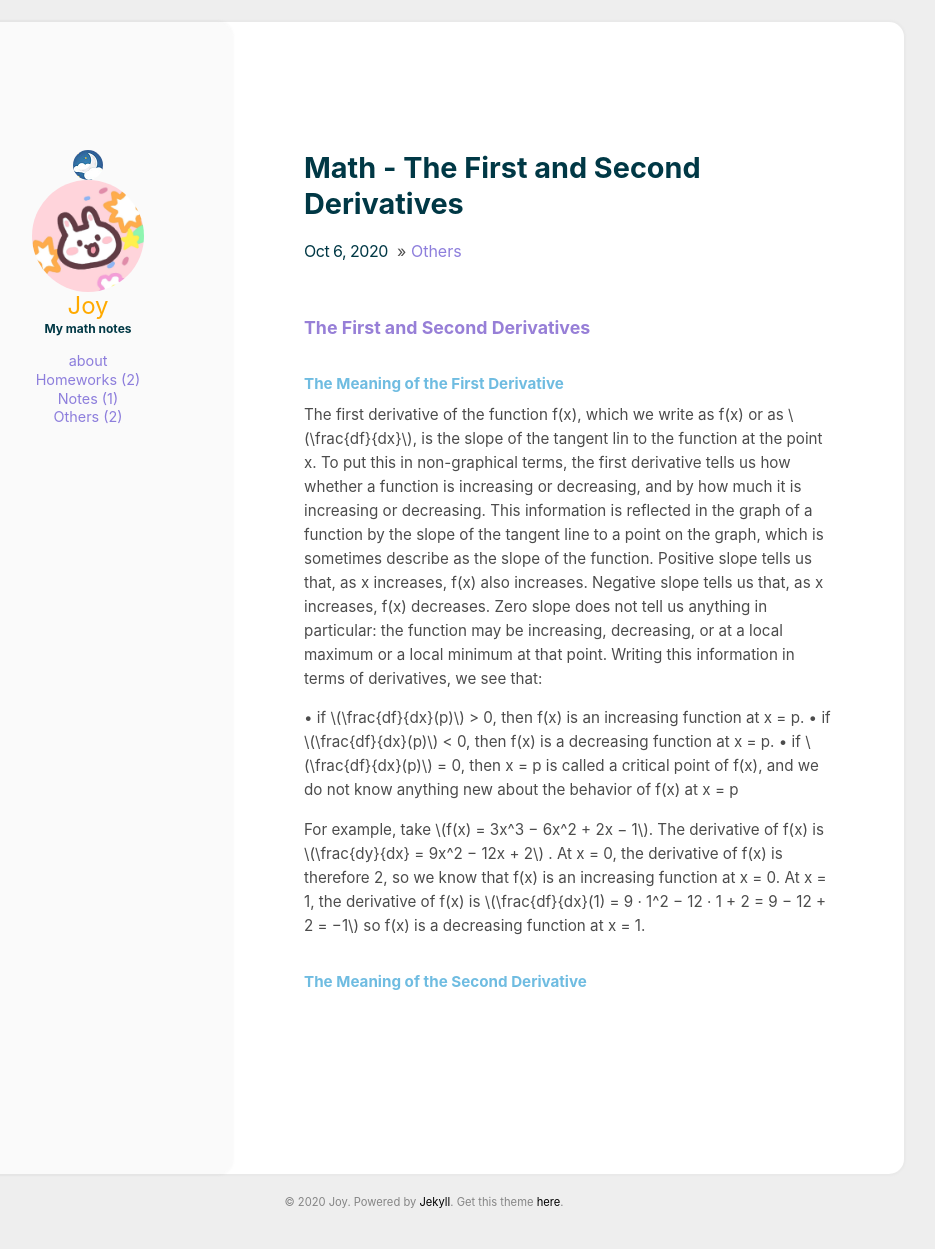
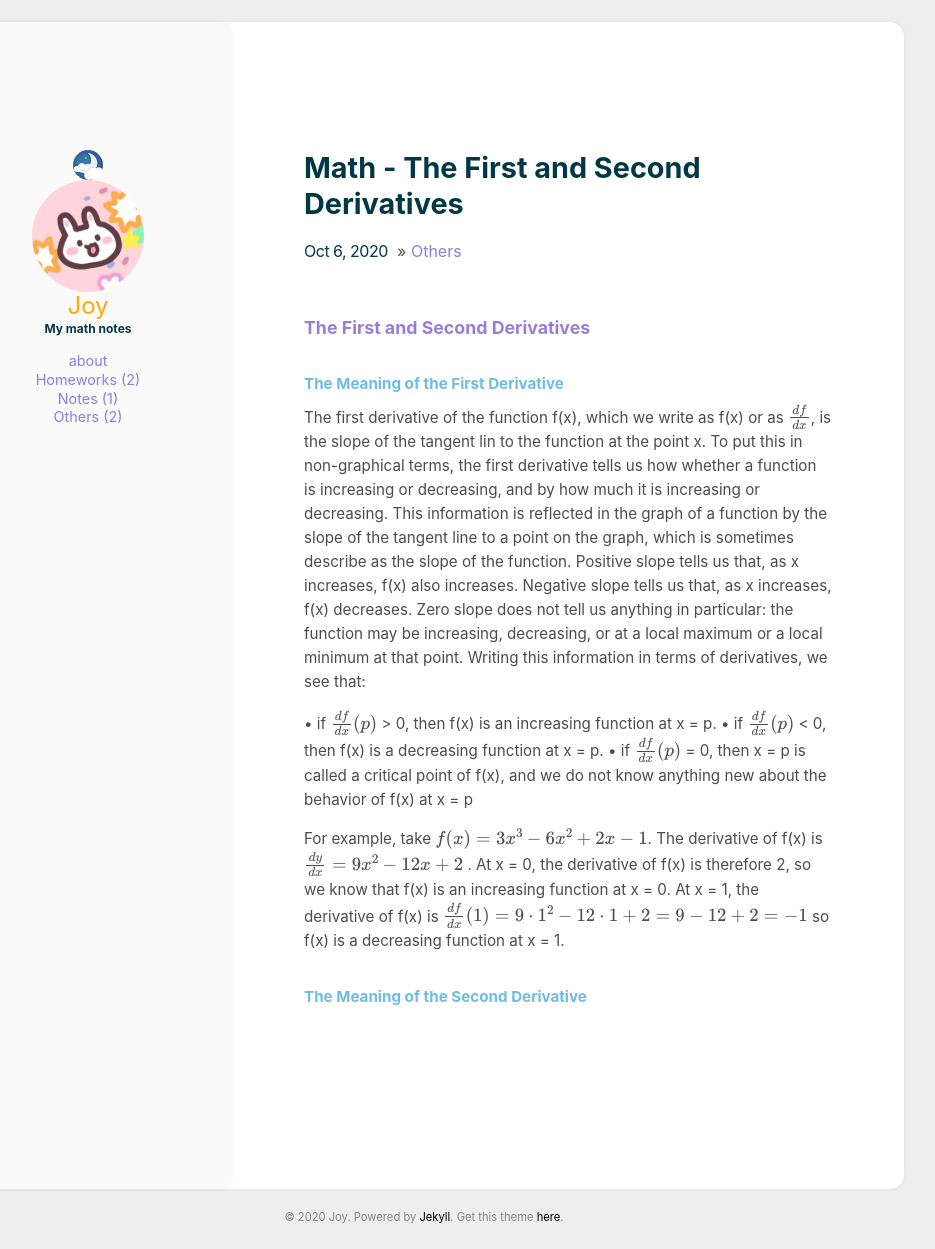
Before and after one commit to Joy3Luo/Joy3luo.github.io, a Jekyll site: the page built from _posts/2020-10-06-s1.md, in a window 1280 px wide. Shown: the whole page, without its empty margins (216-1151 px from the left). Built offline with Jekyll 4.4.1, drawn with Linux system fonts in a browser that asks for light colours; some of the changed lines change nothing that is shown.

Commit message:
Update 2020-10-06-s1.md

```diff
--- a/_posts/2020-10-06-s1.md
+++ b/_posts/2020-10-06-s1.md
@@ -3,6 +3,9 @@
 categories: [Others]
 comments: true
 ---
+<script src="https://polyfill.io/v3/polyfill.min.js?features=es6"></script>
+<script id="MathJax-script" async src="https://cdn.jsdelivr.net/npm/mathjax@3/es5/tex-mml-chtml.js"></script>
+
 
 ### <font color= 977FD7> The First and Second Derivatives</font>
 #### <font color= 6FBCE1> The Meaning of the First Derivative</font>
```
